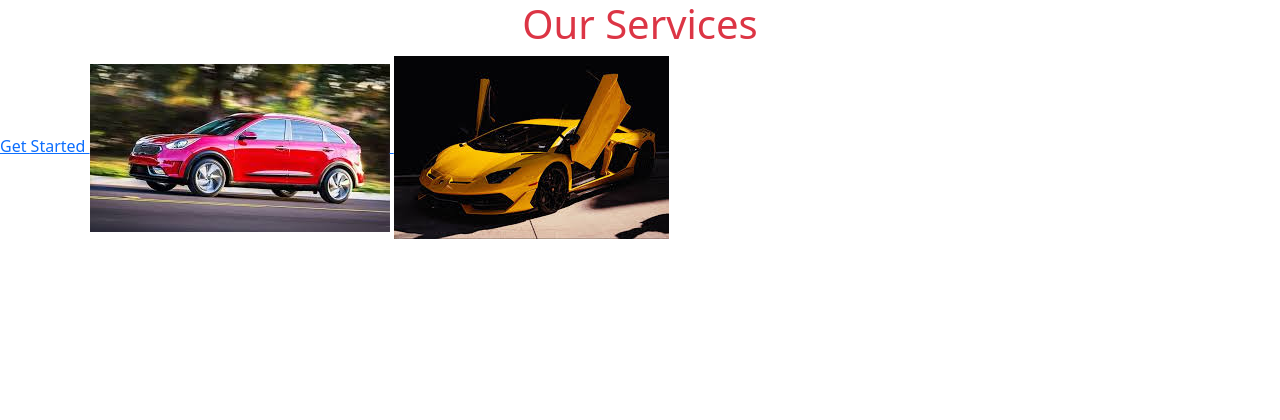
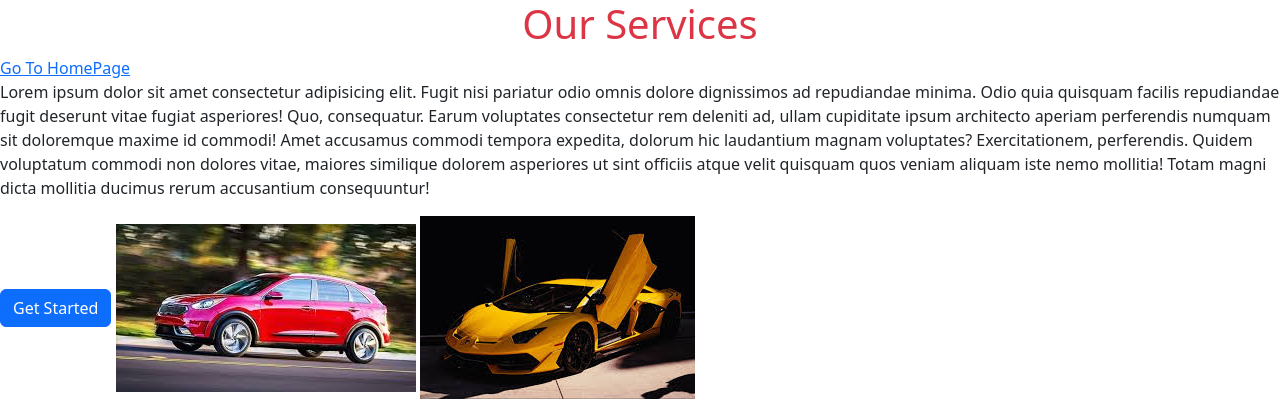
Before and after one commit to icey-netizen/django-basics, a Django app: page /services/ in a window 1280 px wide. Shown: the top 420 px of the page. Run offline with Django 5.2, Linux system fonts and the light colour scheme; some libraries are stand-ins or nearby versions.

Commit message:
Auto-commit: 2026-02-18 12:39:23

```diff
--- a/cartapp/urls.py
+++ b/cartapp/urls.py
@@ -8,7 +8,7 @@ urlpatterns = [
 
     path('',views.index, name='index'),
 
-    path('gallery/',views.gallery),
+    path('gallery/',views.gallery, ),
 
     path('services/',views.services),
 
--- a/templates/services.html
+++ b/templates/services.html
@@ -17,7 +17,8 @@
 <body>
 
     <h1 class="text-center text-danger">Our Services</h1>
-    <a href=">Go To HomePage</a>
+    <a href="{% url 'home' %}">Go To HomePage</a>
+    <a href=""></a>
 
 
     <p>Lorem ipsum dolor sit amet consectetur adipisicing elit. Fugit nisi pariatur odio omnis dolore dignissimos ad repudiandae minima. Odio quia quisquam facilis repudiandae fugit deserunt vitae fugiat asperiores! Quo, consequatur.
```
